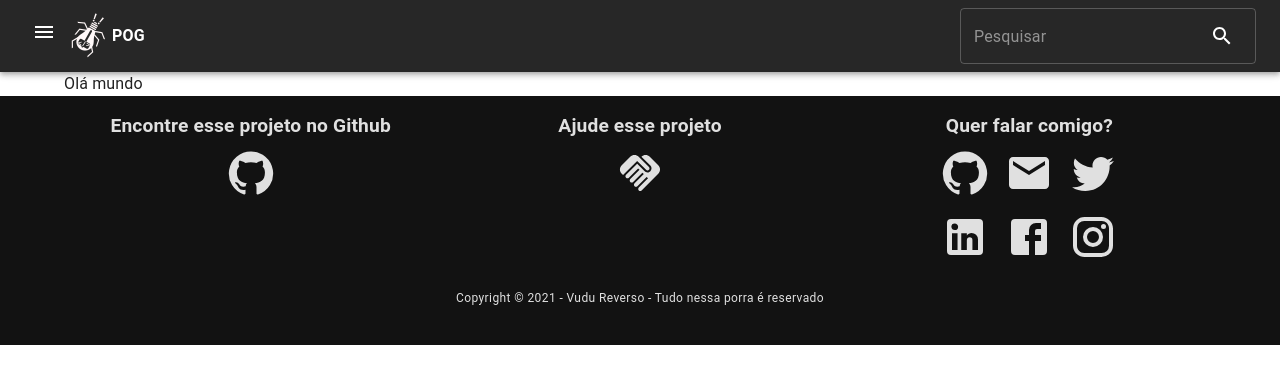
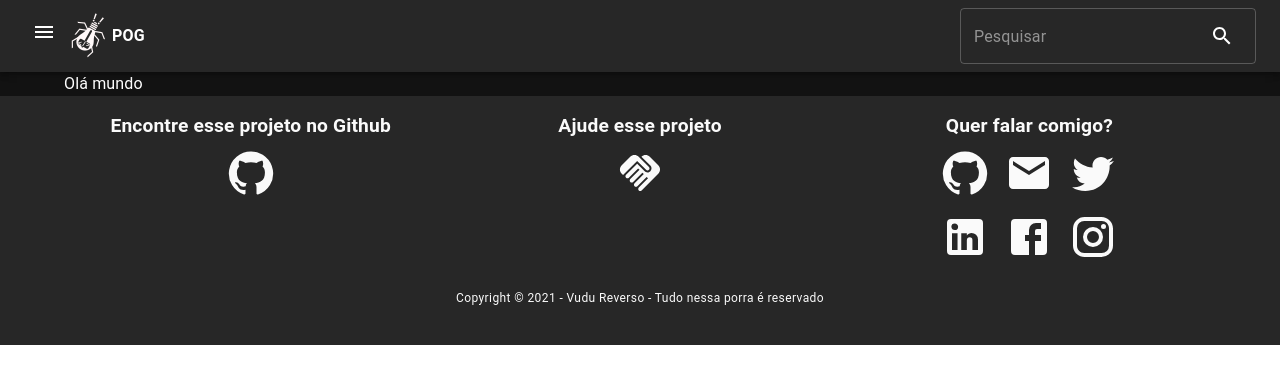
Before and after one commit to josenaldo/livro-pog, a Next.js app: page / in a window 1280 px wide. Shown: the top 384 px of the page. Built offline with nearby package versions, Linux system fonts and the light colour scheme.

Commit message:
Uso das variáveis de colorMode

```diff
--- a/src/components/template/Footer.js
+++ b/src/components/template/Footer.js
@@ -14,10 +14,11 @@ const iconColor = 'secondary.contrastTextColor.darker'
 const textColor = 'secondary.contrastTextColor.darker'
 
 const Footer = () => {
-    const { colorMode } = useColorMode()
+    const { colorMode, COLOR_MODES } = useColorMode()
 
     return (
         <Box
+            component="footer"
             elevation={12}
             sx={{
                 display: 'flex',
@@ -25,13 +26,14 @@ const Footer = () => {
                 alignItems: 'center',
                 pt: 2,
                 backgroundColor:
-                    colorMode === 'dark'
+                    colorMode === COLOR_MODES.dark
                         ? 'background.paper'
                         : 'secondary.dark',
+                backgroundImage:
+                    'linear-gradient(rgba(255, 255, 255, 0.09), rgba(255, 255, 255, 0.09))',
             }}
         >
             <Container
-                component="footer"
                 sx={{
                     display: 'grid',
                     gridTemplateColumns: { xs: '1fr', sm: '1fr 1fr 1fr' },
--- a/src/components/template/Header.js
+++ b/src/components/template/Header.js
@@ -4,10 +4,19 @@ import { Logo } from '@pog/components/elements'
 
 import { Menu, FontSettings, SearchBar } from '@pog/components/template'
 
+import { useColorMode } from '@pog/contexts'
 const Header = () => {
+    const { colorMode, COLOR_MODES } = useColorMode()
     return (
-        <Box component="header">
-            <AppBar position="sticky">
+        <AppBar
+            position="sticky"
+            sx={{
+                bgcolor:
+                    colorMode === COLOR_MODES.dark
+                        ? 'background.paper'
+                        : 'secondary.main',
+            }}
+        >
             <Toolbar
                 sx={{
                     padding: '0.5rem',
@@ -39,7 +48,6 @@ const Header = () => {
                 </Box>
             </Toolbar>
         </AppBar>
-        </Box>
     )
 }
 
--- a/src/components/template/Layout.js
+++ b/src/components/template/Layout.js
@@ -5,7 +5,12 @@ import { Header, Footer } from '@pog/components/template'
 
 const Layout = ({ children }) => {
     return (
-        <Box>
+        <Box
+            sx={{
+                backgroundColor: 'background.paper',
+                color: 'text.primary',
+            }}
+        >
             <Header />
             <main>{children}</main>
             <Footer />
--- a/src/components/template/SettingsDialog.js
+++ b/src/components/template/SettingsDialog.js
@@ -23,7 +23,7 @@ import { useColorMode } from '@pog/contexts'
 
 const SettingsDialog = ({ open, setOpen }) => {
     const theme = useTheme()
-    const { colorMode, toggleColorMode } = useColorMode()
+    const { colorMode, toggleColorMode, COLOR_MODES } = useColorMode()
 
     const handleClose = () => {
         setOpen(false)
@@ -87,7 +87,7 @@ const SettingsDialog = ({ open, setOpen }) => {
                             fullWidth
                         >
                             <Button
-                                disabled={colorMode === 'dark'}
+                                disabled={colorMode === COLOR_MODES.dark}
                                 onClick={() => {
                                     handleChangeTheme(darkPalette)
                                 }}
@@ -95,7 +95,7 @@ const SettingsDialog = ({ open, setOpen }) => {
                                 <DarkModeIcon />
                             </Button>
                             <Button
-                                disabled={colorMode === 'light'}
+                                disabled={colorMode === COLOR_MODES.light}
                                 onClick={() => {
                                     handleChangeTheme(lightPalette)
                                 }}
--- a/src/pages/index.js
+++ b/src/pages/index.js
@@ -1,9 +1,9 @@
-import { Box, Container, Button } from '@mui/material'
+import { Box, Container, Button, Typography } from '@mui/material'
 
 const Home = () => {
     return (
         <Container>
-            <Box>Olá mundo</Box>
+            <Typography>Olá mundo</Typography>
         </Container>
     )
 }
--- a/src/styles/Palettes.js
+++ b/src/styles/Palettes.js
@@ -6,9 +6,12 @@ import {
     orange,
     red,
     grey,
+    deepOrange,
+    deepPurple,
+    cyan,
 } from '@mui/material/colors'
 
-const primaryColor = pink
+const primaryColor = deepPurple
 const secondaryColor = blueGrey
 
 const successColor = green
@@ -17,7 +20,7 @@ const warningColor = orange
 const errorColor = red
 
 const darkTextColor = grey[900]
-const lightTextColor = grey[300]
+const lightTextColor = grey[50]
 
 const darkPalette = {
     mode: 'dark',
@@ -133,7 +136,7 @@ const lightPalette = {
         dark: primaryColor[700],
         darker: primaryColor[900],
 
-        contrastText: darkTextColor,
+        contrastText: lightTextColor,
         contrastTextColor: {
             lighter: darkTextColor,
             light: darkTextColor,
```
Lines whose indentation alone changed are shown as unchanged.
